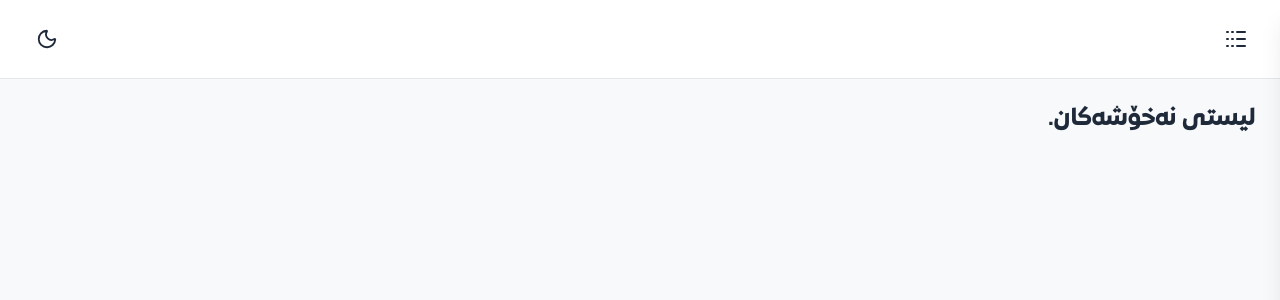
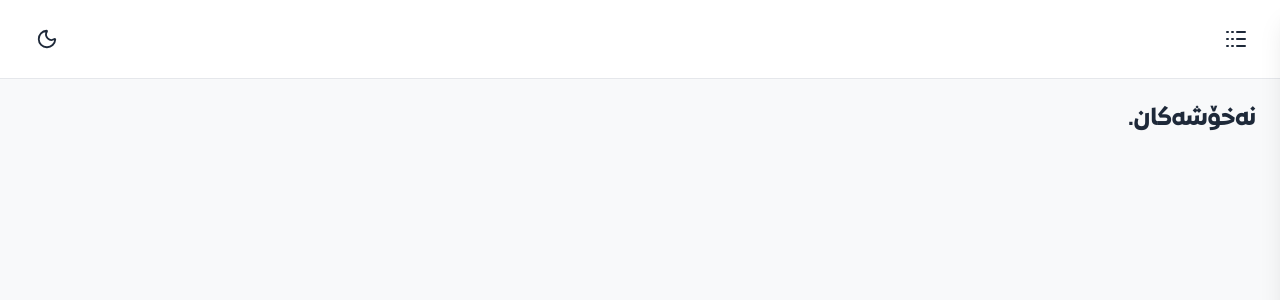
Before and after one commit to Hamasha027/Dental-OS-System, a Next.js app: page /patients in a window 1280 px wide. Shown: the top 300 px of the page. Built offline with nearby package versions, Linux system fonts and the light colour scheme.

Commit message:
Update patients page

```diff
--- a/app/patients/page.tsx
+++ b/app/patients/page.tsx
@@ -116,7 +116,7 @@
         </header>
 
         <div className="flex-1 p-6 overflow-auto bg-[#f8f9fa] dark:bg-black text-gray-900 dark:text-gray-100">
-          <h1 className="text-2xl font-bold text-gray-800 dark:text-white font-sirwan">  لیستی نەخۆشەکان.</h1>
+          <h1 className="text-2xl font-bold text-gray-800 dark:text-white font-sirwan">   نەخۆشەکان.</h1>
         </div>
       </main>
     </div>
```
